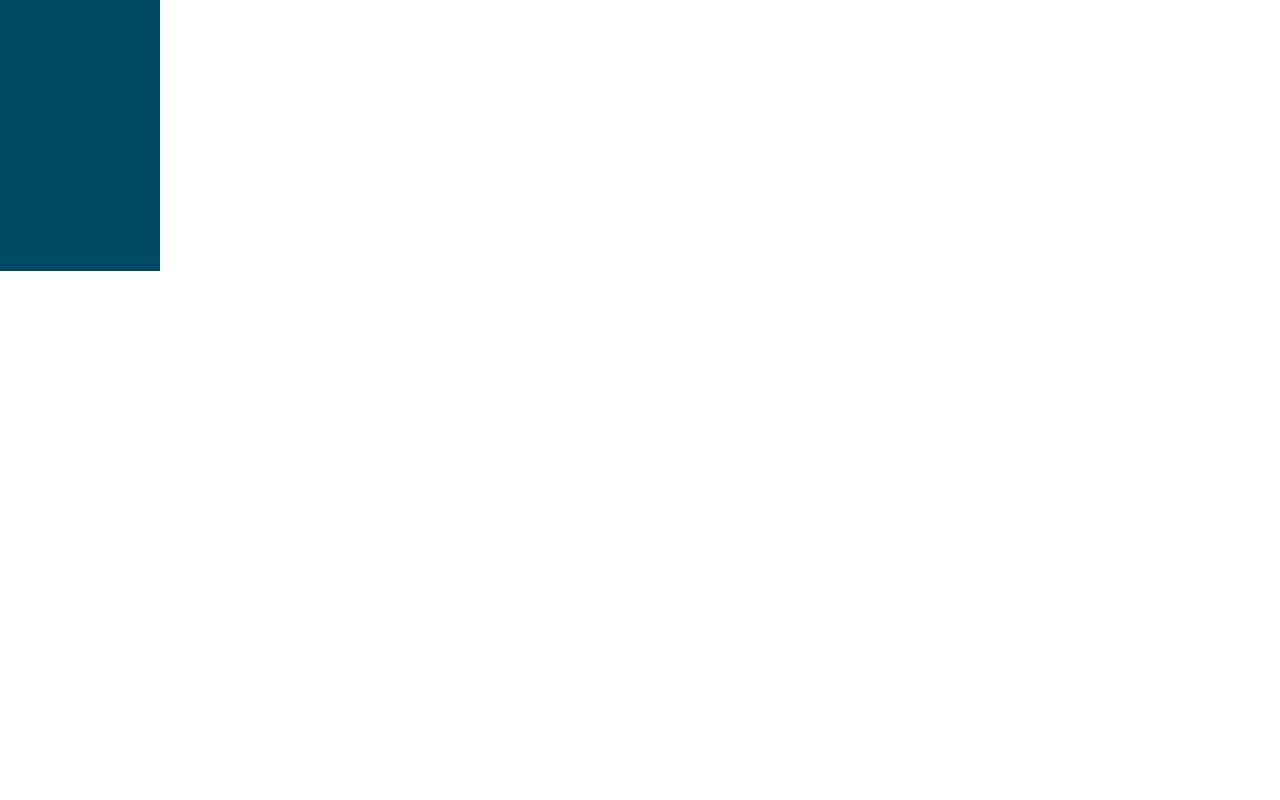
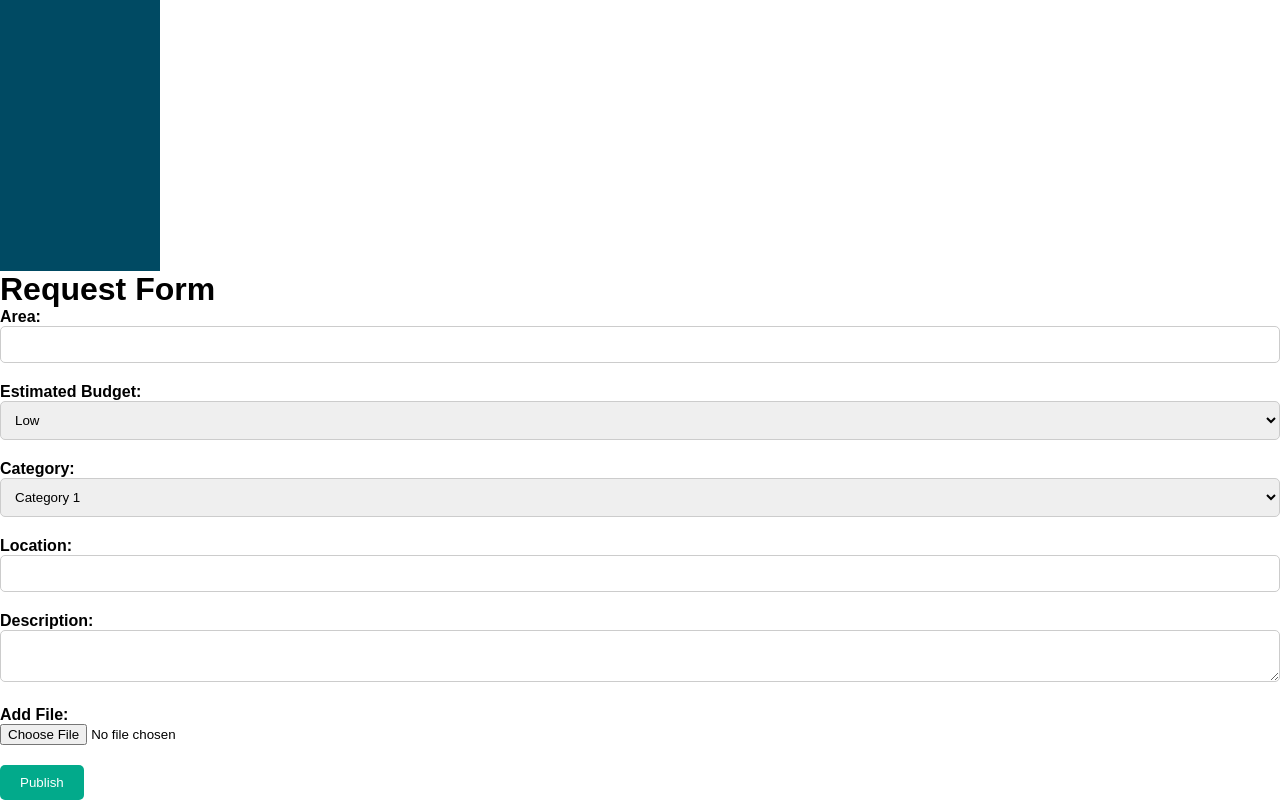
Before and after one commit to Arquitecturas-De-Software-Emergente/ModelHouseV1, a JavaScript app: page /request-form in a window 1280 px wide. Shown: the part 529-1329 px from the top of the page. Before the commit the page ends 800 px from the top, so only its background shows below. Built offline with nearby package versions, Linux system fonts and the light colour scheme; a web font is replaced by a local one.

Commit message:
feat: Add Content Business

```diff
--- a/src/router/index.js
+++ b/src/router/index.js
@@ -4,6 +4,7 @@ import Home from "@/public/pages/home.component.vue";
 import signUp from "@/identity-and-access-management/pages/sign-up.component.vue";
 import signIn from "@/identity-and-access-management/pages/sign-in.component.vue";
 import BusinessContent from "@/service-management/pages/business-content.component.vue";
+import RequestForm from "@/service-management/pages/request-form.component.vue";
 
 const router = createRouter({
     history: createWebHistory(import.meta.env.BASE_URL),
@@ -31,8 +32,12 @@ const router = createRouter({
         path: "/business_profile/:id",
         name: "business-content",
         component: BusinessContent,
+    },
+    {
+        path: "/request-form",
+        name: "request-form",
+        component: RequestForm,
     }
-
 
     ],
 });
--- a/src/service-management/pages/business-content.component.vue
+++ b/src/service-management/pages/business-content.component.vue
@@ -1,56 +1,106 @@
 <template>
   <div class="business-detail" v-if="business">
-      <h1>{{ business.name }}</h1>
+    <div class="business-summary">
       <div class="business-logo">
         <img :src="business.logo" alt="Logo de la empresa" />
       </div>
-      <p>{{ business.description }}</p>
       <div class="business-rating">
-        <p>Rating: {{ business.review }}/ 5 estrellas</p>
+        <Rating-v v-model="business.review" :cancel="false" :stars="5"></Rating-v>
       </div>
-      <div class="business-location">
-        <i class="fas fa-map-marker"></i>
-        <p>{{ business.address }}</p>
+      <h1>{{ business.name }}</h1>
+      <p>Teléfono: {{ business.phone }}</p>
+      <p>Categoría: {{ business.category }}</p>
+      <router-link to ="/request-form">
+      <button class="send-button">Enviar</button>
+      </router-link>
+    </div>
+    <div class="business-details">
+      <h2>About Us</h2>
+      <p>{{ business.aboutUs }}</p>
+      <h2>Especialización</h2>
+      <p>{{ business.especialization }}</p>
+      <h2>Projects</h2>
+      <div class="project-carousel">
+        <!-- Agrega un carrusel de imágenes aquí -->
+      </div>
     </div>
   </div>
 </template>
 
 <script>
-  import { BusinessDetailService } from "../service/business-detail.service";
+import { BusinessDetailService } from '../service/business-detail.service'
 export default {
-    name: "Business-Conent-Page",
+  name: 'Business-Conent-Page',
   data() {
     return {
-        business: null,
-      };
+      business: null
+    }
   },
   created() {
-    const businessService = new BusinessDetailService();
-    businessService.getBusinessByID(this.$route.params.id).then(response => {
-      this.business = response.data;
-    }).catch(error => {
-      console.error("Error al obtener los detalles del negocio", error);
-    });
-  },
-
-  };
+    const businessService = new BusinessDetailService()
+    businessService
+      .getBusinessByID(this.$route.params.id)
+      .then((response) => {
+        this.business = response.data
+      })
+      .catch((error) => {
+        console.error('Error al obtener los detalles del negocio', error)
+      })
+  }
+}
 </script>
 
 <style scoped>
-  /* Agrega estilos CSS para personalizar la apariencia del detalle del negocio según tus necesidades */
 .business-detail {
-    /* Estilos para el contenedor principal */
+  display: flex;
+  justify-content: space-between;
 }
 
-  .business-logo {
-    /* Estilos para el logo de la empresa */
+.business-summary {
+  flex: 1;
+  padding: 20px;
+  border-right: 1px solid #ccc;
+}
+
+.business-logo img {
+  max-width: 150px;
+  max-height: 150px;
+  border: 2px solid #02aa8b;
+  border-radius: 50%;
+  margin-bottom: 10px;
 }
 
 .business-rating {
-    /* Estilos para mostrar la calificación del negocio */
+  margin-bottom: 10px;
 }
 
-  .business-location {
-    /* Estilos para mostrar la ubicación del negocio */
+.send-button {
+  background-color: #02aa8b;
+  color: #fff;
+  padding: 10px 20px;
+  border: none;
+  border-radius: 5px;
+  cursor: pointer;
+  font-weight: bold;
 }
+
+.business-details {
+  flex: 2;
+  padding: 20px;
+}
+
+h1 {
+  font-size: 24px;
+}
+
+h2 {
+  font-size: 20px;
+  margin-top: 20px;
+}
+
+.project-carousel {
+  /* Agrega estilos para el carrusel de imágenes aquí */
+}
+
+/* Ajusta los estilos del carrusel de imágenes según tu elección */
 </style>
--- a/src/service-management/pages/request-form.component.vue
+++ b/src/service-management/pages/request-form.component.vue
@@ -0,0 +1,98 @@
+<template>
+  <div>
+    <h1>Request Form</h1>
+    <form @submit.prevent="submitRequest">
+      <div class="form-group">
+        <label for="area">Area:</label>
+        <input type="text" id="area" v-model="request.area" />
+      </div>
+
+      <div class="form-group">
+        <label for="budget">Estimated Budget:</label>
+        <select id="budget" v-model="request.budget">
+          <option value="low">Low</option>
+          <option value="medium">Medium</option>
+          <option value="high">High</option>
+        </select>
+      </div>
+
+      <div class="form-group">
+        <label for="category">Category:</label>
+        <select id="category" v-model="request.category">
+          <option value="category1">Category 1</option>
+          <option value="category2">Category 2</option>
+          <option value="category3">Category 3</option>
+        </select>
+      </div>
+
+      <div class="form-group">
+        <label for="location">Location:</label>
+        <input type="text" id="location" v-model="request.location" />
+      </div>
+
+      <div class="form-group">
+        <label for="description">Description:</label>
+        <textarea id="description" v-model="request.description"></textarea>
+      </div>
+
+      <div class="form-group">
+        <label for="file">Add File:</label>
+        <input type="file" id="file" />
+      </div>
+
+      <button type="submit">Publish</button>
+    </form>
+  </div>
+</template>
+
+<script>
+export default {
+  name: 'Request-Form-Page',
+  data() {
+    return {
+      request: {
+        area: '',
+        budget: 'low',
+        category: 'category1',
+        location: '',
+        description: ''
+      }
+    }
+  },
+  methods: {
+    submitRequest() {
+      // Aquí puedes manejar la lógica para enviar el formulario
+      console.log('Form submitted with data:', this.request)
+    }
+  }
+}
+</script>
+
+<style scoped>
+.form-group {
+  margin-bottom: 20px;
+}
+
+label {
+  display: block;
+  font-weight: bold;
+}
+
+input[type='text'],
+select,
+textarea {
+  width: 100%;
+  padding: 10px;
+  border: 1px solid #ccc;
+  border-radius: 5px;
+}
+
+button {
+  background-color: #02aa8b;
+  color: white;
+  padding: 10px 20px;
+  border: none;
+  border-radius: 5px;
+  cursor: pointer;
+}
+</style>
```
Lines whose indentation alone changed are shown as unchanged.
